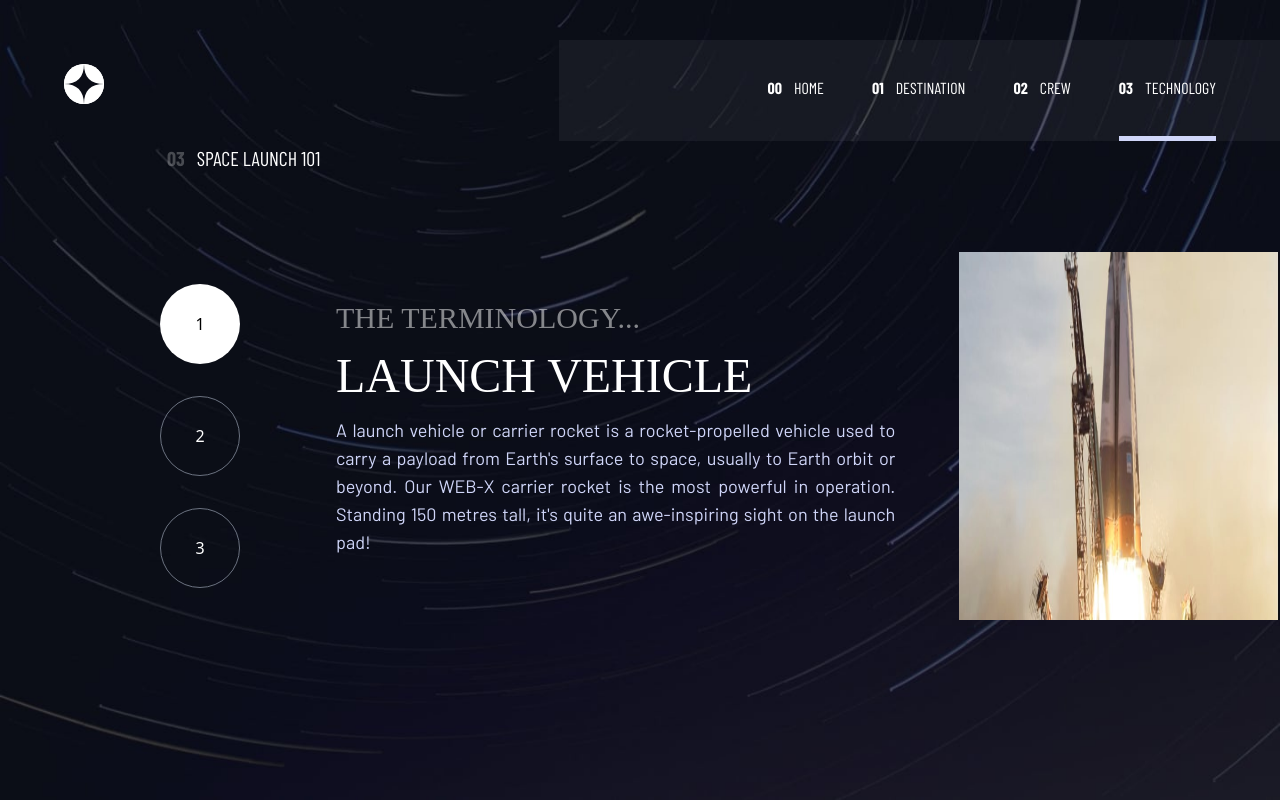
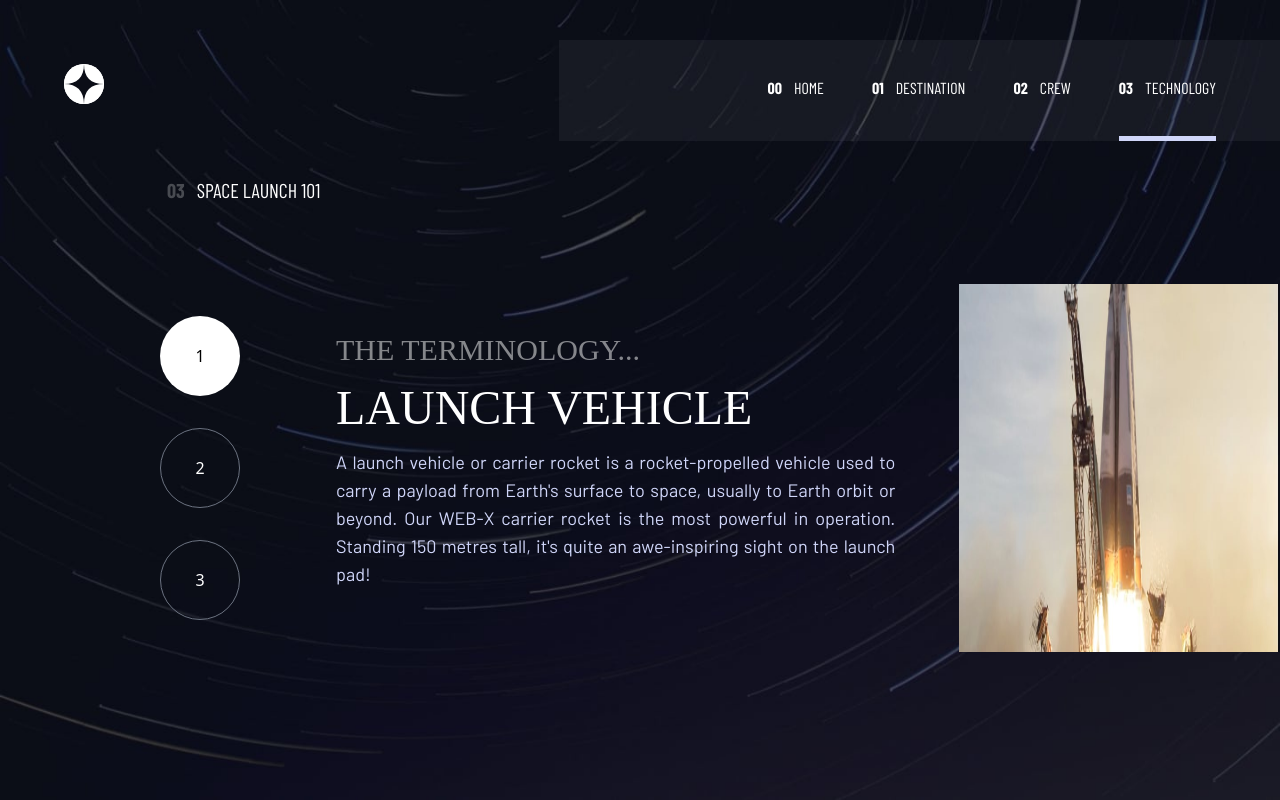
Before and after one commit to Mikwuegbu/spaceTourism, a React (Vite) app: page /technology in a window 1280 px wide. Built offline with nearby package versions, Linux system fonts and the light colour scheme; a web font is replaced by a local one.

Commit message:
fixed destop

```diff
--- a/src/pages/Technology.jsx
+++ b/src/pages/Technology.jsx
@@ -37,7 +37,7 @@ const Technology = () => {
 
 	return (
 		<div className="bg-bgMobileTechnology md:bg-bgTabletTechnology lg:bg-bgDesktopTechnology min-h-screen bg bg-cover">
-			<div className="pt-36">
+			<div className="pt-36 lg:pt-44">
 				<div className="font-balowCondensed text-center md:text-justify text-base font-normal text-white md:pl-10 md:text-xl lg:ml-[115px]">
 					<span className="font-bold opacity-25 px-3">03</span>
 					SPACE LAUNCH 101
@@ -47,7 +47,7 @@ const Technology = () => {
 						<img
 							src={currentTechnology.images.landscape}
 							alt=""
-							className="w-[768px] h-[258px] md:w-full md:h-full "
+							className="w-[768px] h-[258px] md:w-full md:h-full"
 						/>
 					</div>
 					<div className="space-x-4 py-8 flex justify-center lg:space-x-0 lg:space-y-8 lg:order-1 lg:flex-col">
```
